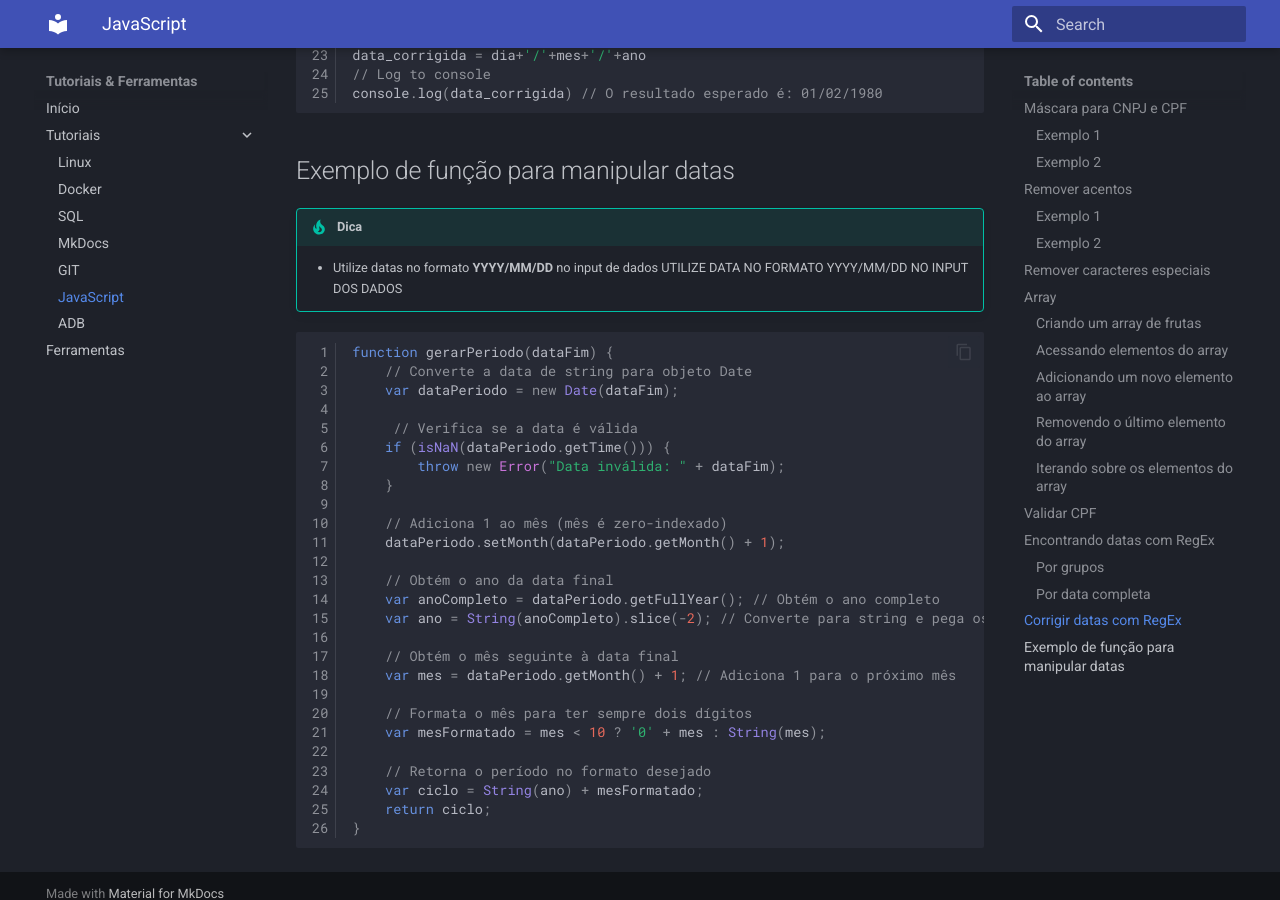
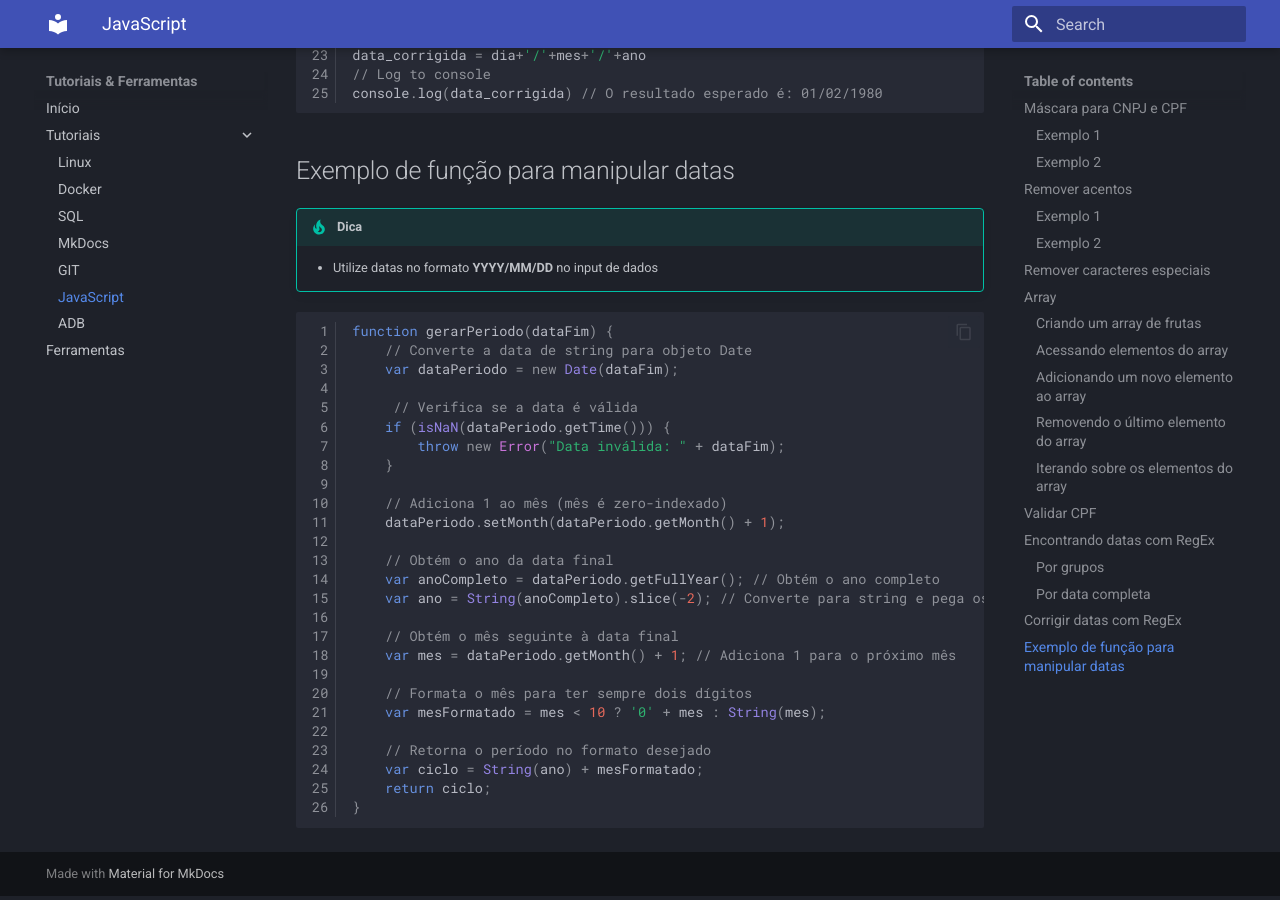
Before and after one commit to birtholive/mkdocs, an MkDocs documentation site: the page built from docs/javascript.md, in a window 1280 px wide and 900 px high, scrolled down 4874 px. Built offline with MkDocs 1.6.1 and Material for MkDocs 9.7.7, drawn with Linux system fonts in a browser that asks for light colours.

Commit message:
REMOVE - Instrução duplicada foi removida

```diff
--- a/docs/javascript.md
+++ b/docs/javascript.md
@@ -209,7 +209,6 @@ console.log(data_corrigida) // O resultado esperado é: 01/02/1980
 ## Exemplo de função para manipular datas
 !!!tip "Dica"
       - Utilize datas no formato **YYYY/MM/DD** no input de dados
-    UTILIZE DATA NO FORMATO YYYY/MM/DD NO INPUT DOS DADOS
 ~~~js
 function gerarPeriodo(dataFim) {
     // Converte a data de string para objeto Date
```
